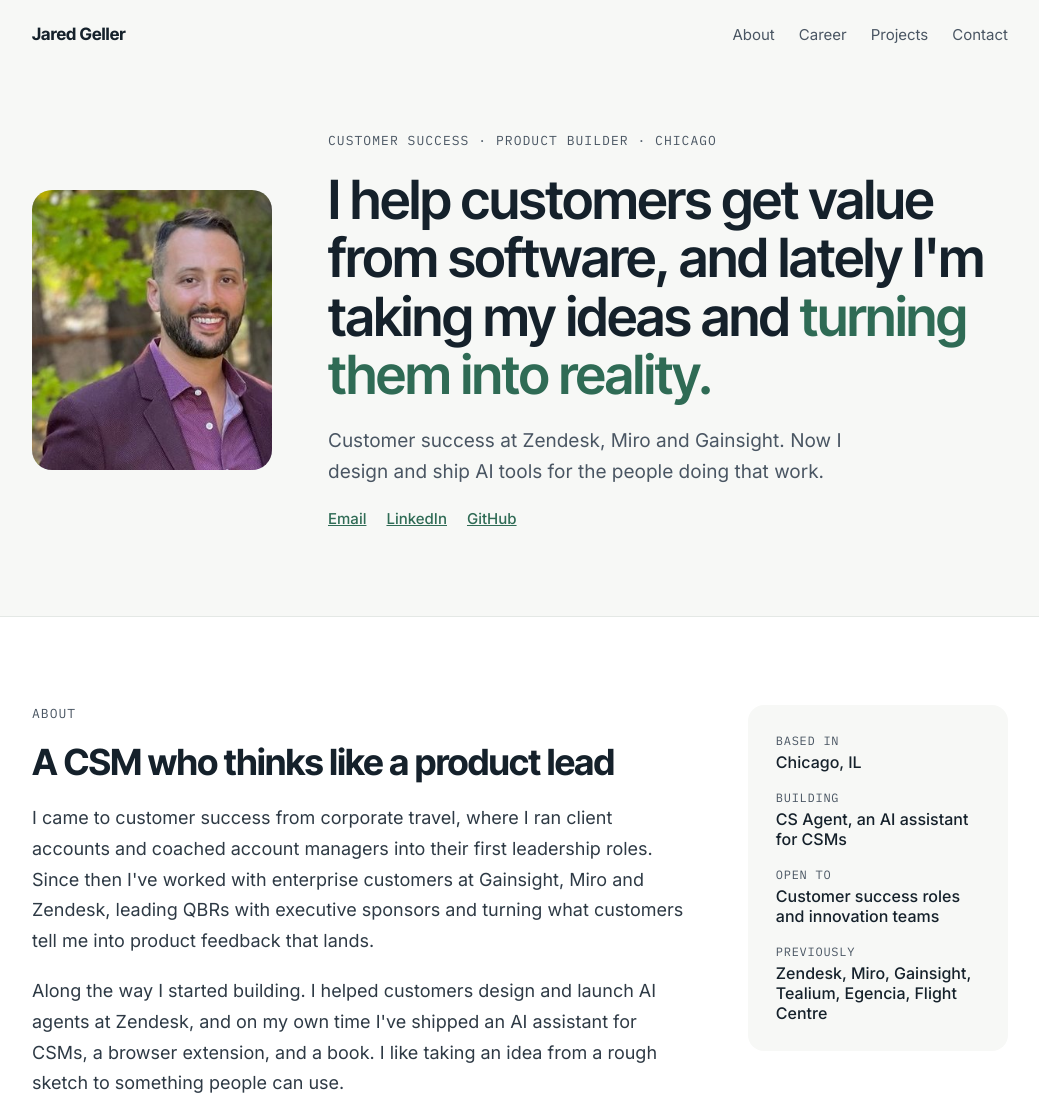
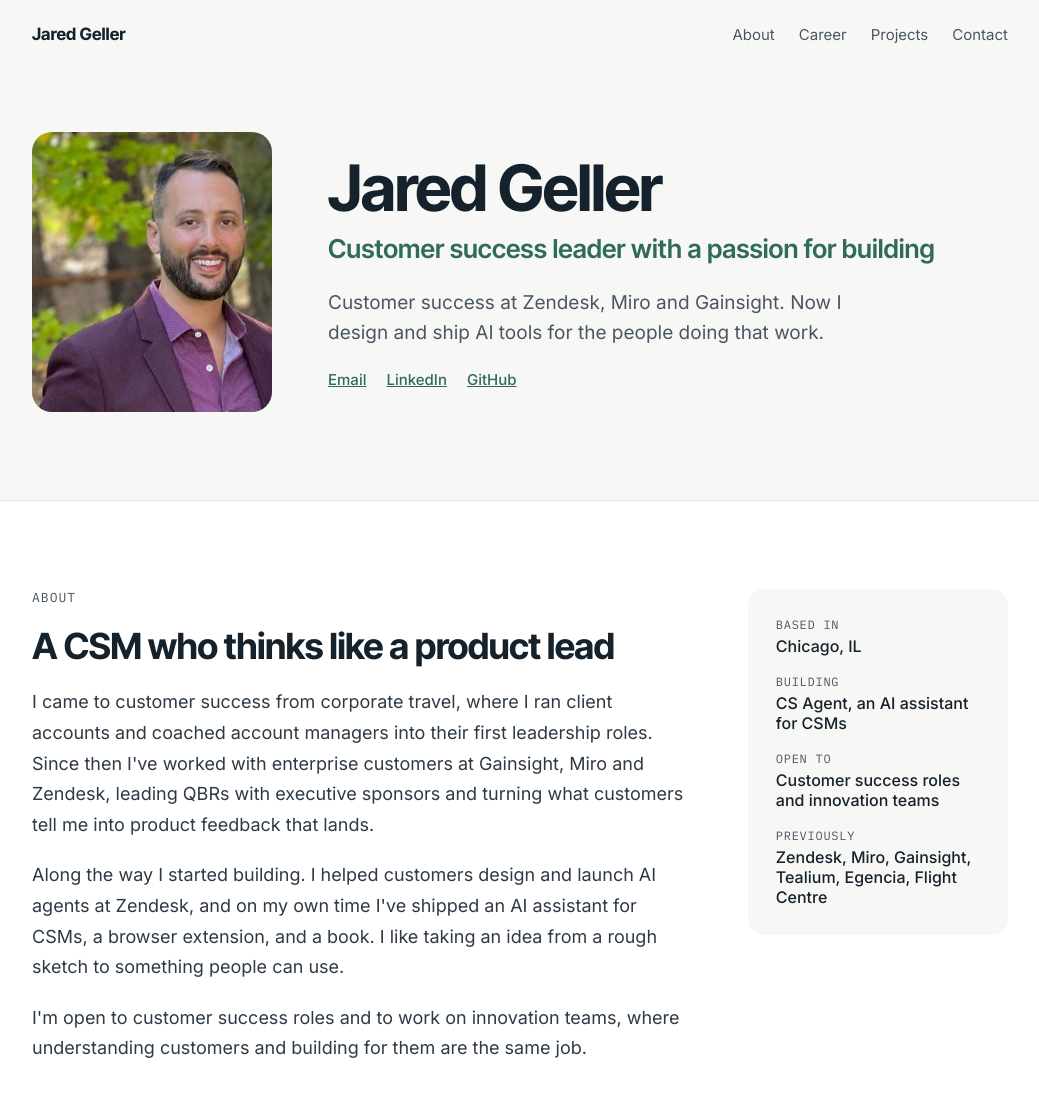
Before and after one commit to jaredgeller-hub/jared-geller.com, a plain HTML site: page index.html in a window 1280 px wide. Shown: the top 1100 px of the page, without its empty margins (120-1159 px from the left). Drawn offline with Linux system fonts and the light colour scheme.

Commit message:
Simplify hero: name plus tagline

```diff
--- a/index.html
+++ b/index.html
@@ -65,8 +65,8 @@
   .hero { display: flex; flex-wrap: wrap; align-items: center; gap: 56px; padding-top: 64px; padding-bottom: 88px; }
   .portrait { flex: 0 0 auto; width: 240px; height: 280px; border-radius: 20px; object-fit: cover; object-position: center 30%; background: var(--media); }
   .hero-copy { flex: 999 1 460px; min-width: 0; display: flex; flex-direction: column; gap: 22px; }
-  .hero h1 { font-weight: 600; font-size: clamp(36px, 4.6vw, 54px); line-height: 1.08; letter-spacing: -0.02em; }
-  .hero h1 em { font-style: normal; color: var(--accent); }
+  .hero h1 { font-weight: 700; font-size: clamp(40px, 5.4vw, 64px); line-height: 1.02; letter-spacing: -0.025em; }
+  .tagline { margin-top: -10px; font-family: var(--font-display); font-weight: 600; font-size: clamp(20px, 2.3vw, 26px); line-height: 1.3; color: var(--accent); }
   .lede { max-width: 560px; font-size: 19px; line-height: 1.6; color: var(--muted); }
   .quick-links { display: flex; flex-wrap: wrap; gap: 20px; font-size: 15px; font-weight: 500; }
 
@@ -160,8 +160,8 @@
   <section id="top" class="wrap hero">
     <img class="portrait" src="assets/headshot.jpg" alt="Jared Geller" width="240" height="280">
     <div class="hero-copy">
-      <p class="eyebrow">Customer success · Product builder · Chicago</p>
-      <h1>I help customers get value from software, and lately I'm taking my ideas and <em>turning them into reality.</em></h1>
+      <h1>Jared Geller</h1>
+      <p class="tagline">Customer success leader with a passion for building</p>
       <p class="lede">Customer success at Zendesk, Miro and Gainsight. Now I design and ship AI tools for the people doing that work.</p>
       <p class="quick-links">
         <a href="mailto:hello@jared-geller.com">Email</a>
```
